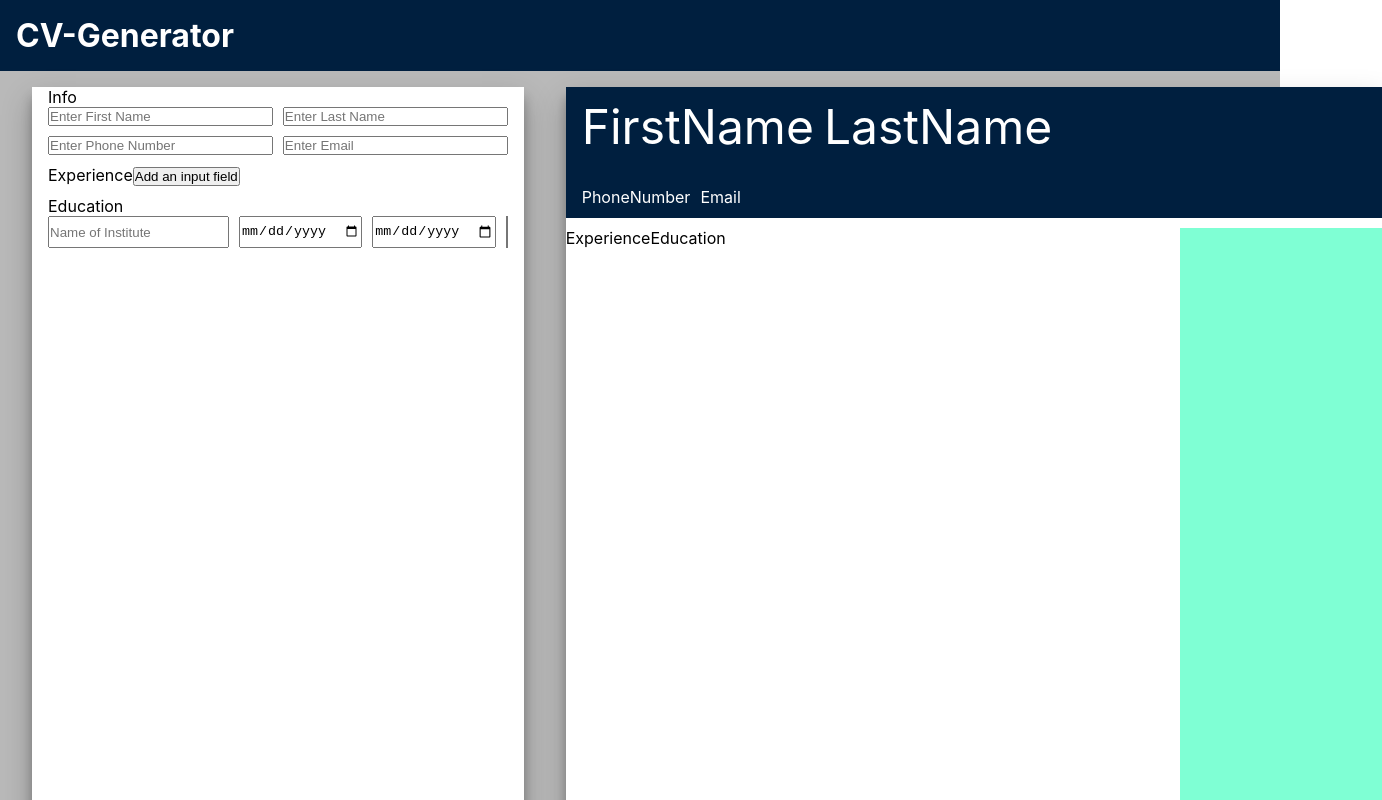
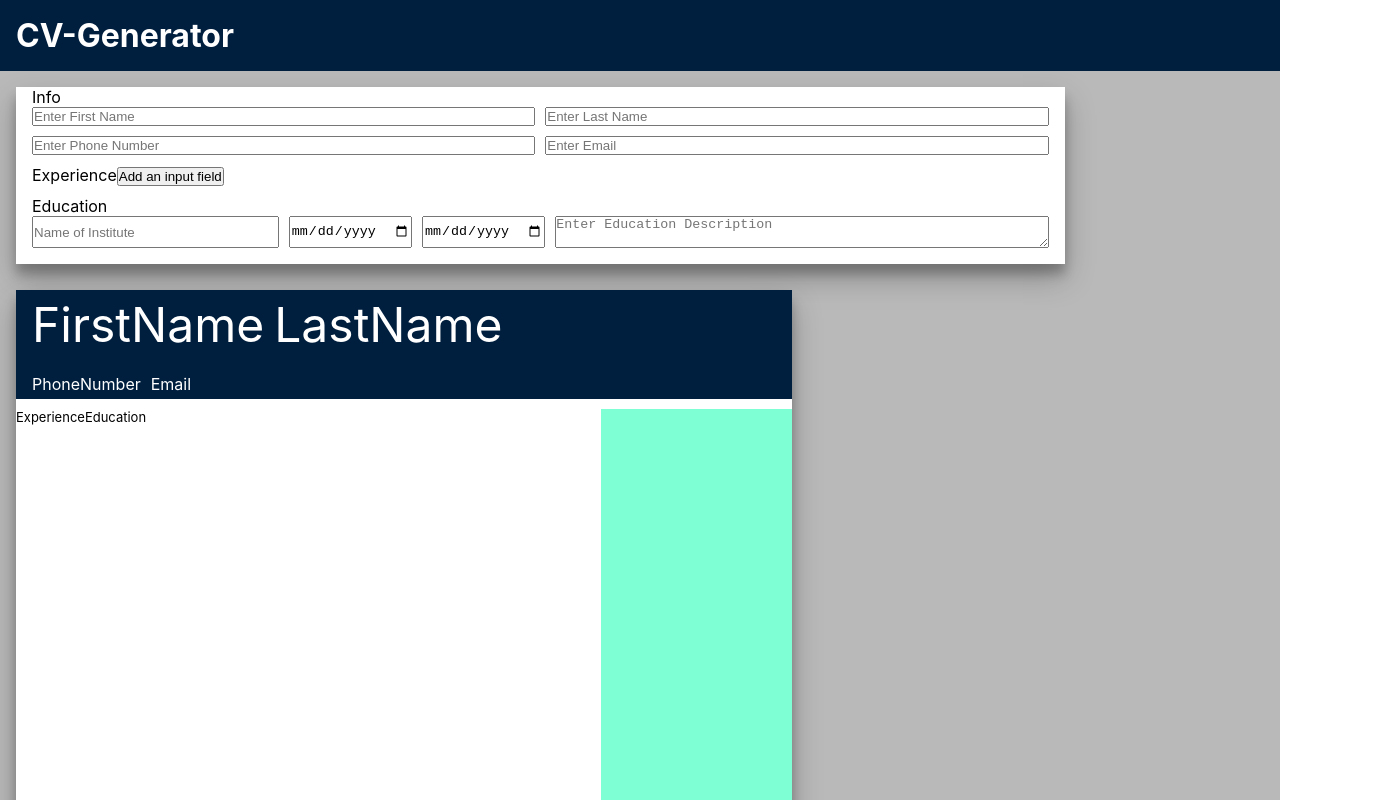
Before and after one commit to Arkrez/cv-generator, a React (Create React App) app: page / in a window 1280 px wide. Shown: the top 800 px of the page, 1382 px wide, since content can reach past the window. Built offline with nearby package versions, Linux system fonts and the light colour scheme.

Commit message:
Changing the main display and reducing font size

```diff
--- a/src/App.css
+++ b/src/App.css
@@ -25,8 +25,8 @@
 
 }
 .container{
-    display: grid;
-    grid-template-columns: 1fr 1fr;
+    display: flex;
+    flex-wrap: wrap;
     background-color: rgb(185, 185, 185);
     height: 100vh;
     width: 100vw;
@@ -37,13 +37,14 @@
     padding-right: 1rem;
     display: flex;
     flex-direction: column;
-    margin-bottom: 1rem;
+    padding-bottom: 1rem;
     background-color: rgb(255, 255, 255);
 }
 .display,
 .inputs{
-    margin-left: 2rem;
+    margin-left: 1rem;
     margin-top: 1rem;
+
 }
 .info{
 
@@ -51,9 +52,9 @@
     grid-template-columns: 1fr 1fr;
 }
 .display{
-
-    height: 66rem;
-    width: 51rem;
+    margin-right: 1rem;
+    height: 55rem;
+    width: 48.5rem;
     box-shadow: rgba(0, 0, 0, 0.25) 0px 14px 28px, rgba(0, 0, 0, 0.22) 0px 10px 10px;
 
     display: grid;
@@ -70,6 +71,9 @@
 
     display: flex;
     gap: 10px;
+}
+.resumeContent{
+    font-size: small;
 }
 .experienceCardD{
     padding-left: 1rem;
--- a/src/components/Main.js
+++ b/src/components/Main.js
@@ -113,7 +113,7 @@ class Main extends Component{
             </div>
           </div>
           <div className='sideBar'></div>
-          <div>
+          <div className='resumeContent'>
           <label for="experienceCardD">Experience</label>
             <ExperienceDisplay Inputs={this.state.Experiences} action={this.ChangeField}/>
             <label for="educationCardD">Education</label>
```
